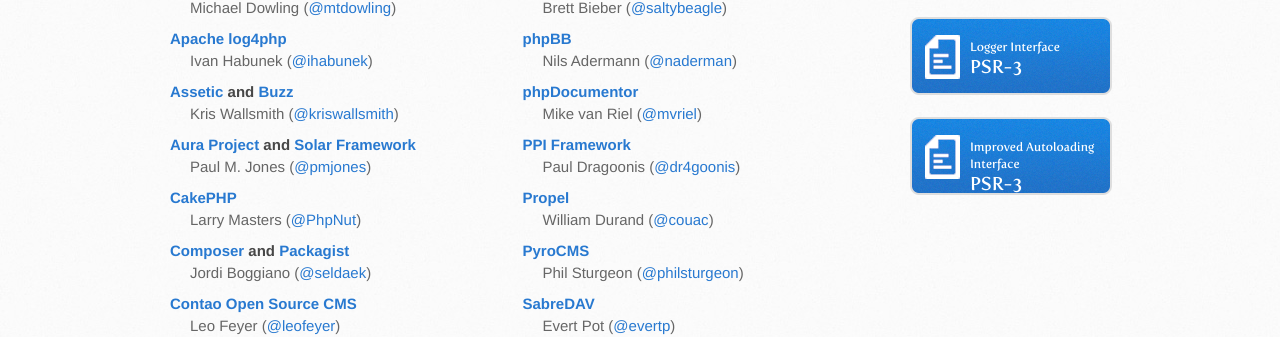
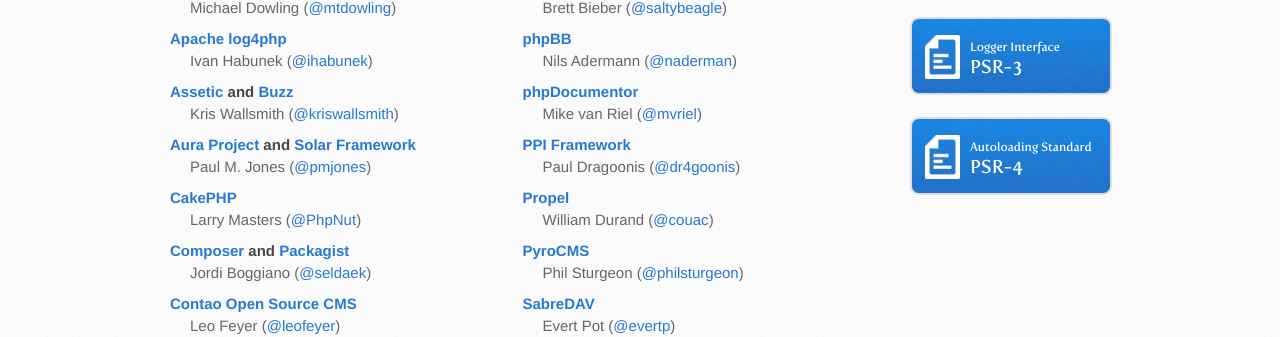
Before and after one commit to php-fig/www.php-fig.org, a Jekyll site: the page built from index.md, in a window 1280 px wide. Shown: the part 915-1252 px from the top of the page. Built offline with Jekyll 4.4.1, drawn with Linux system fonts in a browser that asks for light colours; Markdown is read by kramdown in place of the engine named in the settings.

Commit message:
Fixed messed up PSR-4 button in sidebar

```diff
--- a/_includes/sidebar.html
+++ b/_includes/sidebar.html
@@ -41,8 +41,8 @@
     </a>
 
     <a href="/psr/psr-4" class="button">
-        <small>Improved Autoloading Interface</small>
-        PSR-3
+        <small>Autoloading Standard</small>
+        PSR-4
     </a>
 
 </aside>
```
